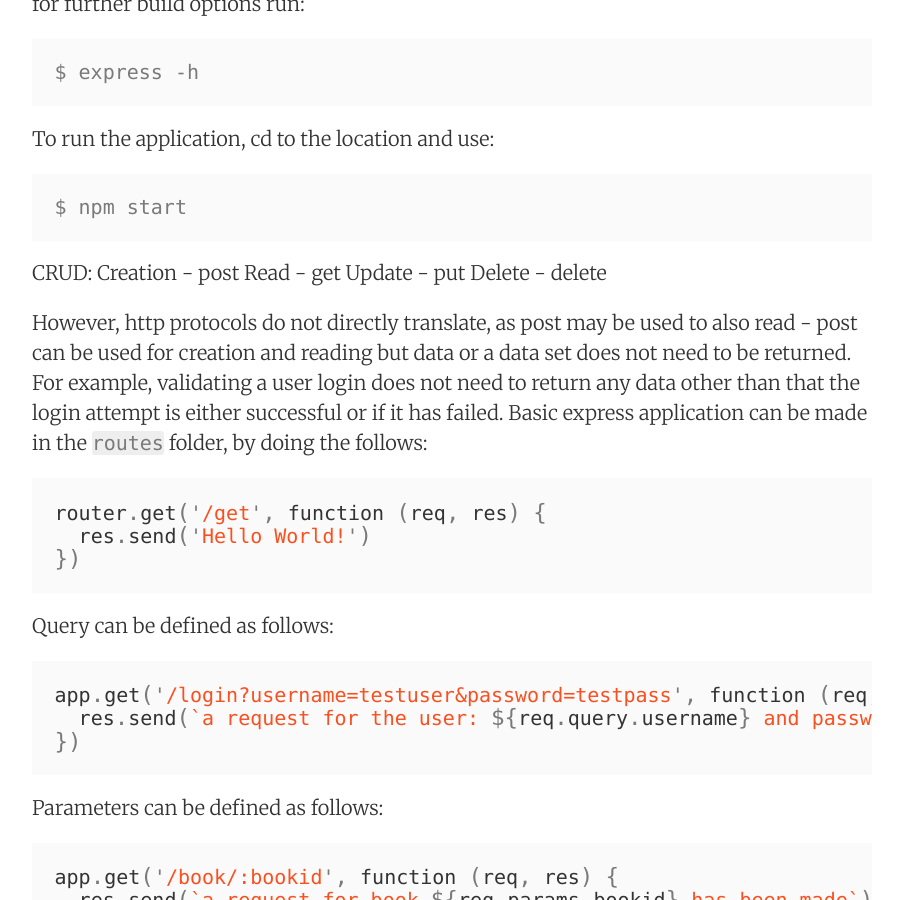
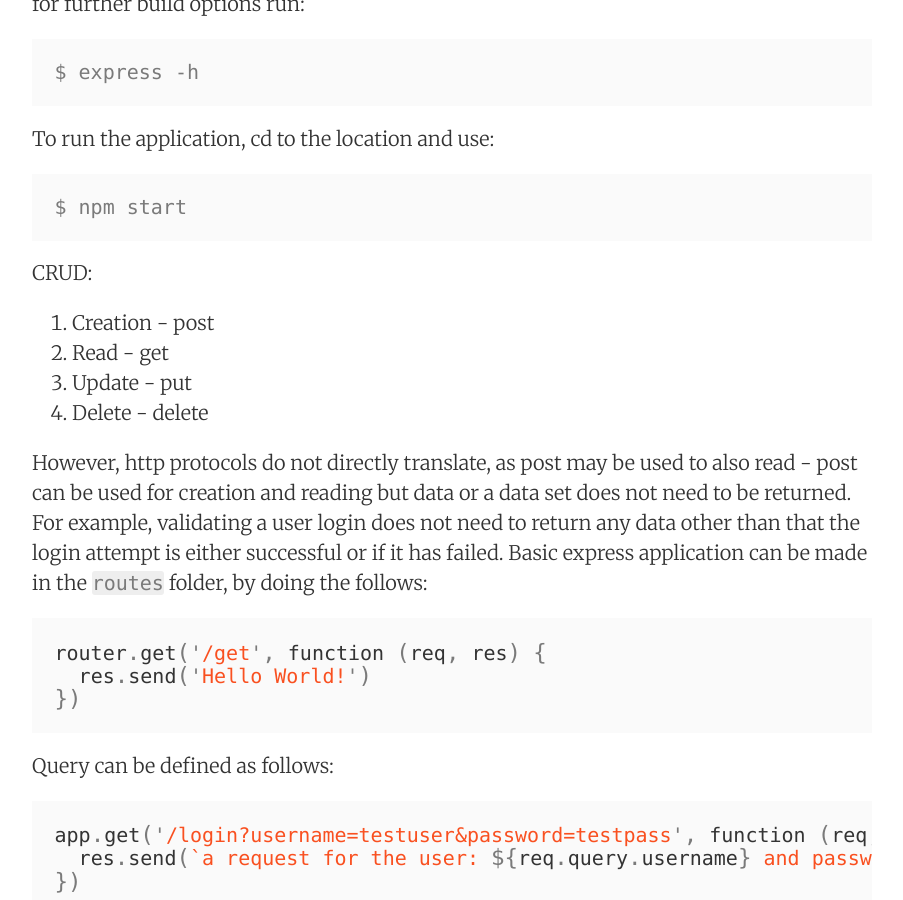
Before and after one commit to ArranGravestock/blog, a Jekyll site: the page built from _posts/2018-03-22-basic-rest-api.md, in a window 1280 px wide and 900 px high, scrolled down 685 px. Shown: the whole window, without its empty margins (188-1091 px from the left). Built offline with Jekyll 4.4.1, drawn with Linux system fonts in a browser that asks for light colours; nearby versions of some CDN libraries; part of the change alters nothing that is shown.

````diff
--- a/_posts/2018-03-22-basic-rest-api.md
+++ b/_posts/2018-03-22-basic-rest-api.md
@@ -26,10 +26,10 @@ To run the application, cd to the location and use:
 $ npm start
 ```
 CRUD:
-Creation - post
-Read - get
-Update - put
-Delete - delete
+1. Creation - post
+2. Read - get
+3. Update - put
+4. Delete - delete
 
 However, http protocols do not directly translate, as post may be used to also read - post can be used for creation and reading but data or a data set does not need to be returned. For example, validating a user login does not need to return any data other than that the login attempt is either successful or if it has failed.
 Basic express application can be made in the ```routes``` folder, by doing the follows:
````
